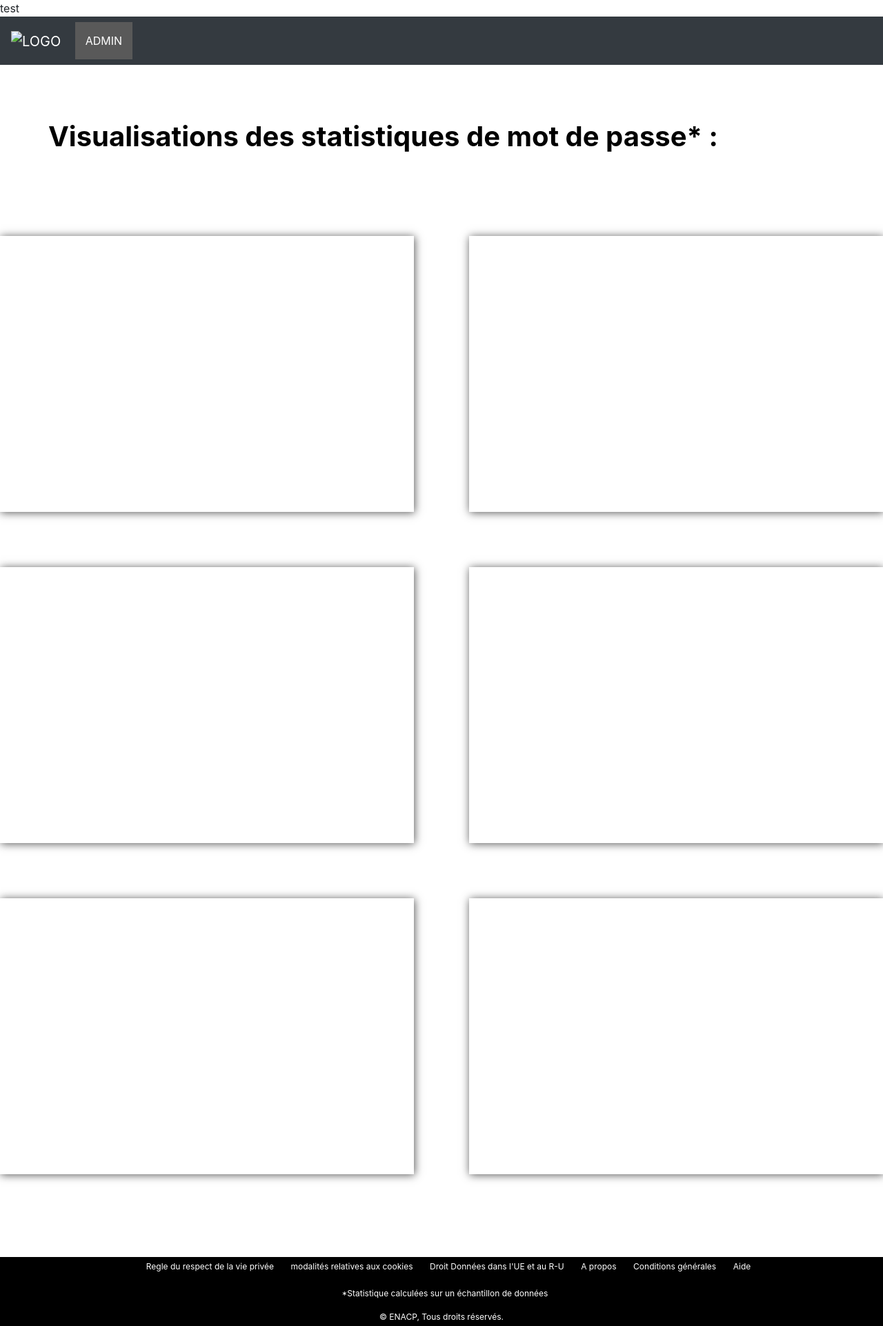
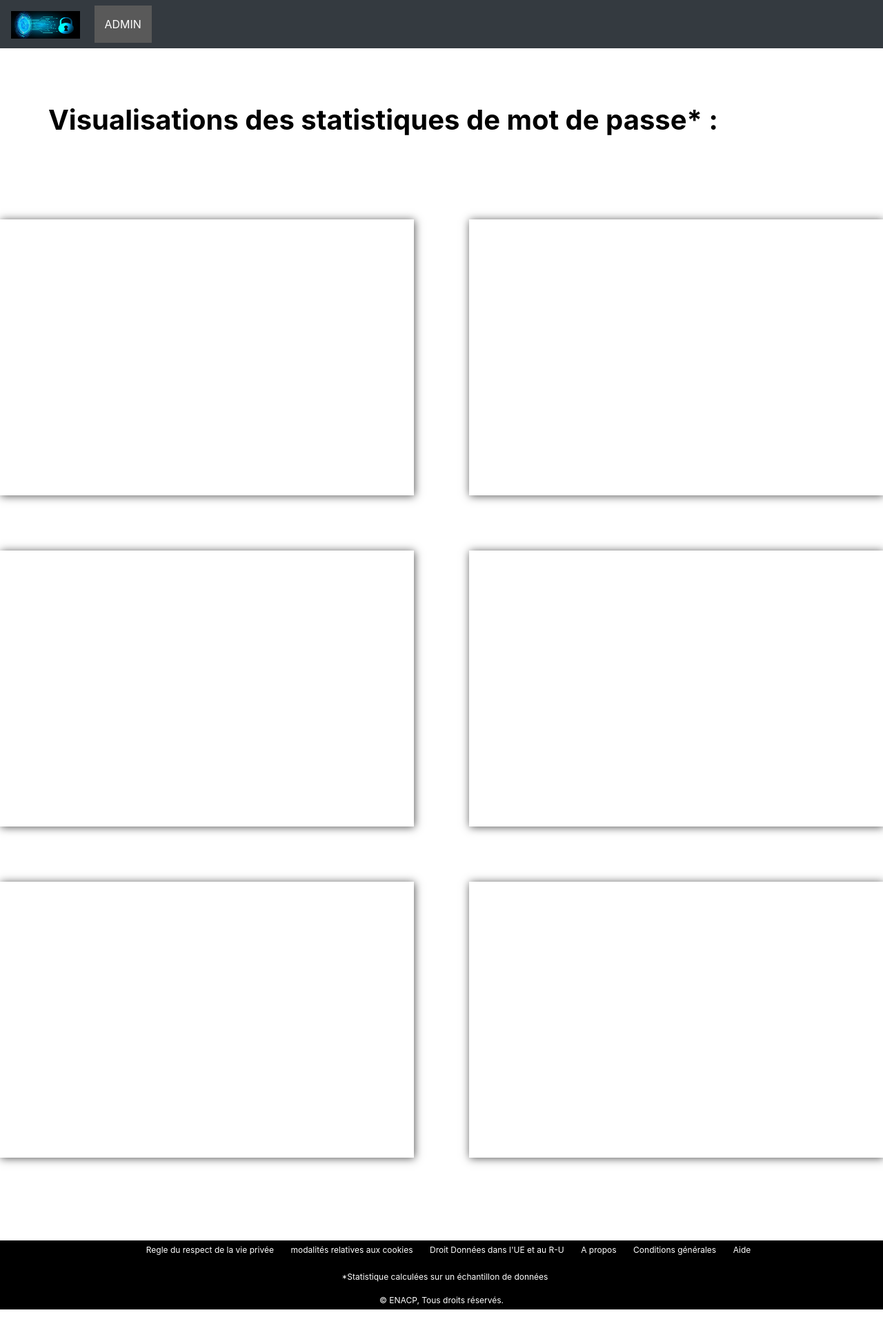
Before and after one commit to CLR60/Statistics-password, a PHP site: page /vue.php in a window 1280 px wide. Shown: the whole page at 69% size. After the commit the page ends 1898 px from the top, so only its background shows below. Run offline with PHP 8.4, Linux system fonts and the light colour scheme; the visitor is signed in with stand-in values (Sample User, id 1).

Commit message:
add logo

```diff
--- a/Projet_Stage/navbar.php
+++ b/Projet_Stage/navbar.php
@@ -6,7 +6,7 @@
 	<nav class="navbar navbar-expand-lg bg-dark navbar-dark">
 		<div class="clearfix">
 			<a class="navbar-brand float-start" href="#footer">
-				<img src="" width="30" height="30" alt="LOGO">
+				<img src="images/logo.jpg" width="100" height="40" alt="LOGO">
 			</a>
 			<?php
 			if (isset($btnAdmin)) {
--- a/Projet_Stage/vue.php
+++ b/Projet_Stage/vue.php
@@ -17,7 +17,6 @@
 	session_start();
 	if ($_SESSION["role"] == "a") {
 		$btnAdmin = true;
-		echo 'test';
 	}
 	?>
 	<?php
```
Also changed, not shown: Projet_Stage/images/logo.jpg (added).
